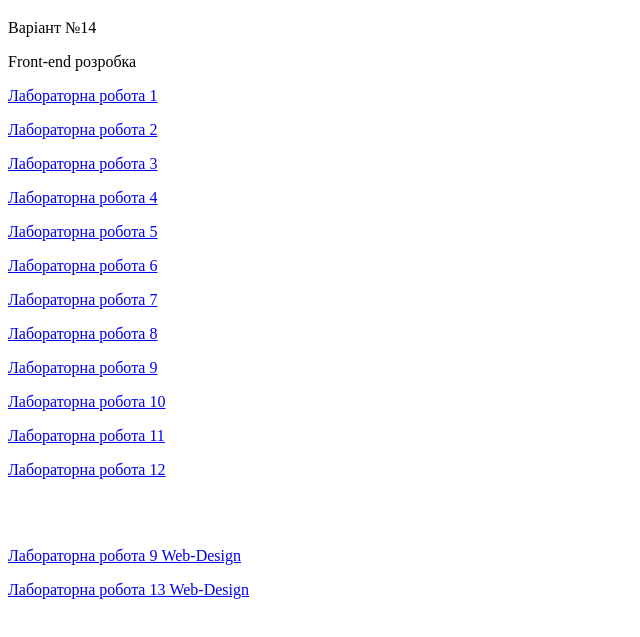
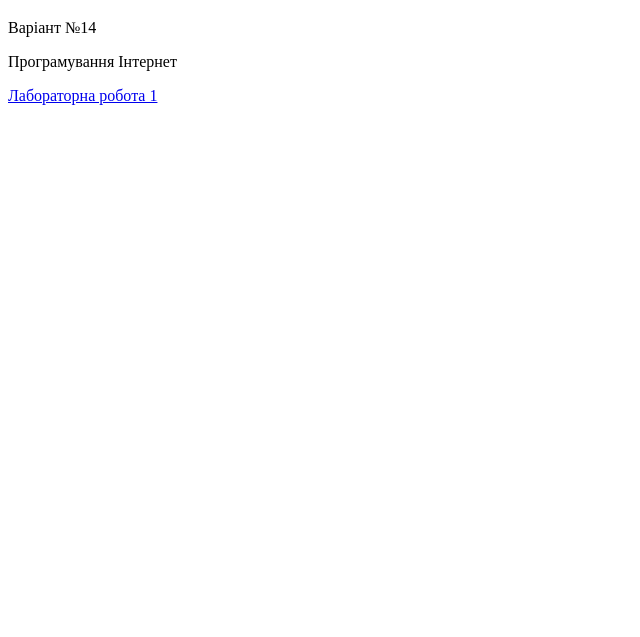
Before and after one commit to denysivantsiv/prog.internet, a plain HTML site: page index.html in a window 1280 px wide. Shown: the part 61-698 px from the top of the page, without its empty margins (0-640 px from the left). Drawn offline with Linux system fonts and the light colour scheme.

Commit message:
Update index.html

```diff
--- a/index.html
+++ b/index.html
@@ -8,20 +8,7 @@
 <body>
     <h1>Іванців Денис Богданович</h1>
     <p>Варіант №14</p>
-    <p>Front-end розробка</p>
+    <p>Програмування Інтернет</p>
     <p><a href = "lab1_Ivantsiv">Лабораторна робота 1 </a></p>
-    <p><a href = "lab2_Ivantsiv">Лабораторна робота 2 </a></p>
-    <p><a href = "lab3_Ivantsiv">Лабораторна робота 3 </a></p>
-    <p><a href = "lab4_Ivantsiv">Лабораторна робота 4 </a></p>
-    <p><a href = "lab5_Ivantsiv">Лабораторна робота 5 </a></p>
-    <p><a href = "lab6_Ivantsiv">Лабораторна робота 6 </a></p>
-    <p><a href = "lab7_Ivantsiv">Лабораторна робота 7 </a></p>
-    <p><a href = "lab8_Ivantsiv">Лабораторна робота 8 </a></p>
-    <p><a href = "lab9_Ivantsiv">Лабораторна робота 9 </a></p>
-    <p><a href = "lab10_Ivantsiv">Лабораторна робота 10 </a></p>
-    <p><a href = "lab11_Ivantsiv">Лабораторна робота 11 </a></p>
-    <p><a href = "lab12_Ivantsiv">Лабораторна робота 12 </a></p>
-    <br><br><p><a href = "lab9_Ivantsiv_webdesign">Лабораторна робота 9 Web-Design</p>
-    <p><a href = "lab13_webdesign">Лабораторна робота 13 Web-Design</p>
 </body>
 </html>
```
